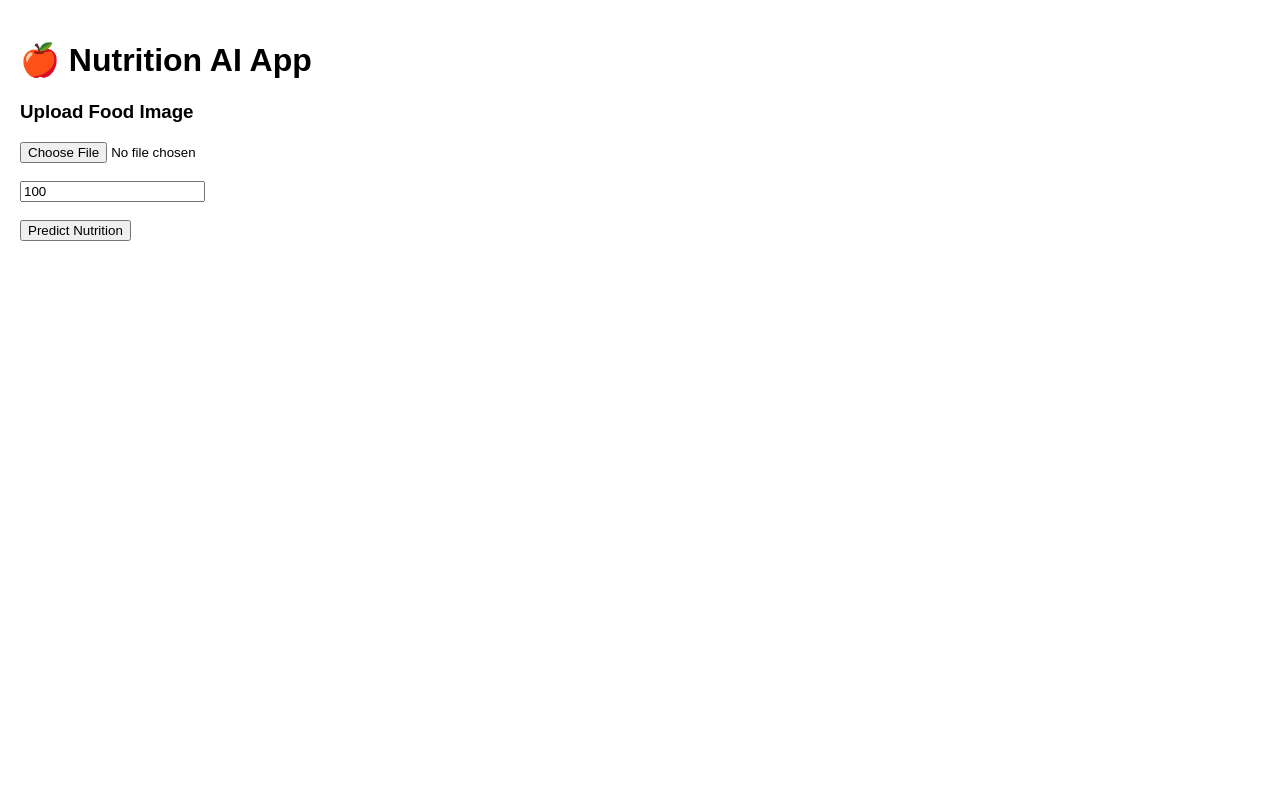
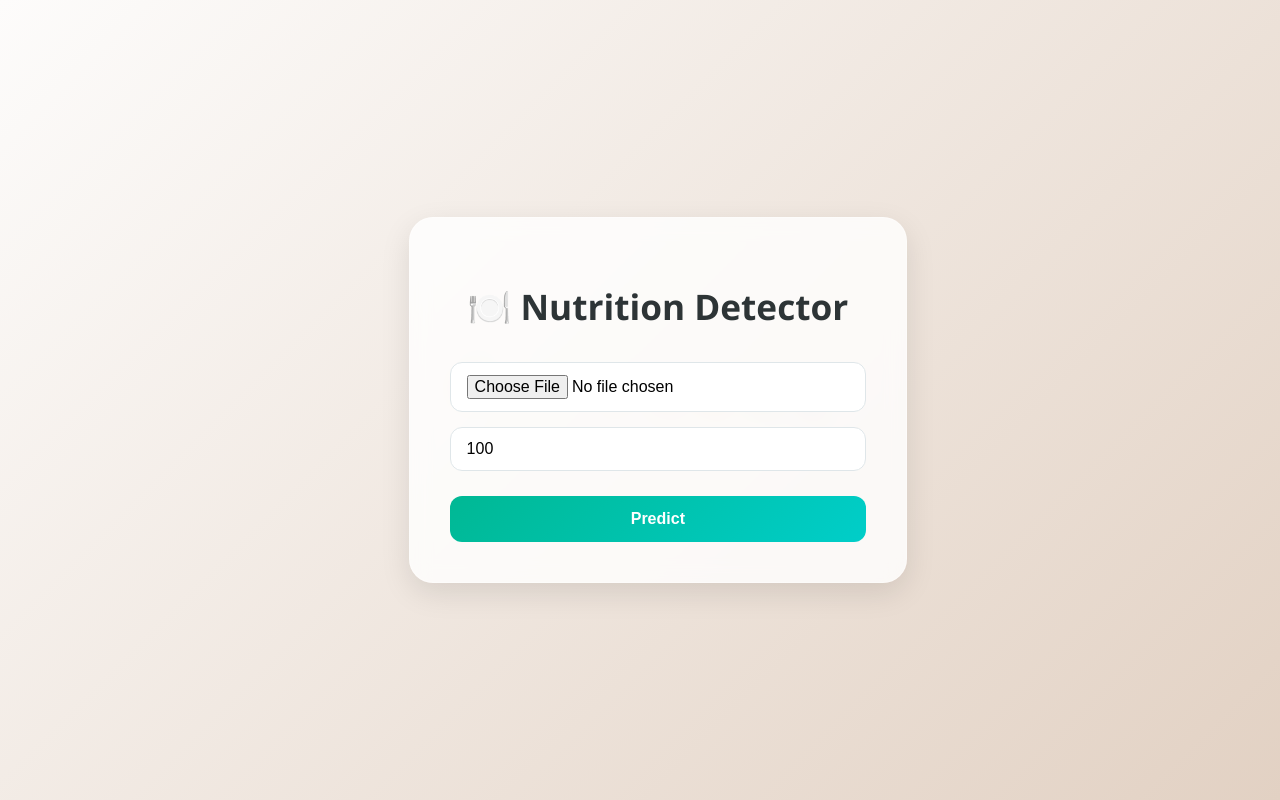
Before and after one commit to sikandar84/fyp-frontend, a React (Create React App) app: page / in a window 1280 px wide. Built offline with nearby package versions, Linux system fonts and the light colour scheme.

Commit message:
Update App.js

```diff
--- a/src/App.js
+++ b/src/App.js
@@ -1,187 +1,94 @@
 import React, { useState } from "react";
 import axios from "axios";
-
-const BACKEND_URL = "https://fyp-backend-production-82be.up.railway.app"; // 🔥 CHANGE THIS
+import "./App.css";
 
 function App() {
   const [file, setFile] = useState(null);
   const [weight, setWeight] = useState(100);
-
-  const [nutrition, setNutrition] = useState(null);
+  const [result, setResult] = useState(null);
   const [loading, setLoading] = useState(false);
 
-  const [age, setAge] = useState("");
-  const [gender, setGender] = useState("");
-  const [goal, setGoal] = useState("maintain");
-  const [disease, setDisease] = useState("");
-
-  const [recommendation, setRecommendation] = useState("");
-
-  // -------------------------
-  // Handle Image Upload
-  // -------------------------
-  const handleFileChange = (e) => {
-    setFile(e.target.files[0]);
-  };
-
-  // -------------------------
-  // Predict Nutrition
-  // -------------------------
   const handlePredict = async () => {
     if (!file) {
       alert("Please select an image");
       return;
     }
 
-    const formData = new FormData();
+    const formData = new FormData(); // Always create new FormData
     formData.append("file", file);
     formData.append("weight", weight);
 
+    setLoading(true);
+    setResult(null);
+
     try {
-      setLoading(true);
-
-      const res = await axios.post(
-        `${BACKEND_URL}/predict`,
+      const response = await axios.post(
+        "https://fyp-backend-production-adce.up.railway.app/predict",
         formData,
-        {
-          headers: {
-            "Content-Type": "multipart/form-data",
-          },
-        }
+        { headers: { "Content-Type": "multipart/form-data" } }
       );
 
-      setNutrition(res.data);
-      setLoading(false);
-    } catch (err) {
-      console.error(err);
-      alert("Prediction failed");
+      setResult(response.data);
+
+      // Reset file input
+      setFile(null);
+      document.getElementById("fileInput").value = "";
+    } catch (error) {
+      console.error(error);
+      alert("Error calling backend");
+    } finally {
       setLoading(false);
     }
   };
 
-  // -------------------------
-  // Get AI Recommendation
-  // -------------------------
-  const handleRecommend = async () => {
-    if (!nutrition) return;
+  return (
+    <div className="app">
+      <h1 className="title">🍽️ Nutrition Detector</h1>
 
-    const formData = new FormData();
-
-    formData.append("calories", nutrition.calories);
-    formData.append("protein", nutrition.protein);
-    formData.append("carbohydrates", nutrition.carbohydrates);
-    formData.append("fats", nutrition.fats);
-    formData.append("fiber", nutrition.fiber);
-    formData.append("sugars", nutrition.sugars);
-    formData.append("sodium", nutrition.sodium);
-
-    formData.append("age", age);
-    formData.append("gender", gender);
-    formData.append("goal", goal);
-    formData.append("disease", disease);
-
-    try {
-      const res = await axios.post(
-        `${BACKEND_URL}/recommend`,
-        formData
-      );
-
-      setRecommendation(res.data.recommendations[0]);
-    } catch (err) {
-      console.error(err);
-      alert("Recommendation failed");
-    }
-  };
-
-  return (
-    <div style={{ padding: 20, fontFamily: "Arial" }}>
-      <h1>🍎 Nutrition AI App</h1>
-
-      {/* ---------------- Upload Section ---------------- */}
-      <div>
-        <h3>Upload Food Image</h3>
-
-        <input type="file" onChange={handleFileChange} />
-        <br /><br />
-
+      <div className="input-container">
+        <input
+          id="fileInput"
+          type="file"
+          accept="image/*"
+          onChange={(e) => setFile(e.target.files[0])}
+        />
         <input
           type="number"
-          placeholder="Weight (grams)"
+          min="1"
           value={weight}
           onChange={(e) => setWeight(e.target.value)}
+          placeholder="Weight (g)"
         />
-
-        <br /><br />
-
-        <button onClick={handlePredict}>
-          {loading ? "Processing..." : "Predict Nutrition"}
+        <button onClick={handlePredict} disabled={loading}>
+          {loading ? "Predicting..." : "Predict"}
         </button>
       </div>
 
-      {/* ---------------- Nutrition Result ---------------- */}
-      {nutrition && (
-        <div style={{ marginTop: 20 }}>
-          <h3>📊 Nutrition Result</h3>
-          <p><b>Food:</b> {nutrition.label}</p>
-          <p><b>Calories:</b> {nutrition.calories}</p>
-          <p><b>Protein:</b> {nutrition.protein}</p>
-          <p><b>Carbs:</b> {nutrition.carbohydrates}</p>
-          <p><b>Fats:</b> {nutrition.fats}</p>
-          <p><b>Fiber:</b> {nutrition.fiber}</p>
-          <p><b>Sugars:</b> {nutrition.sugars}</p>
-          <p><b>Sodium:</b> {nutrition.sodium}</p>
-        </div>
-      )}
+      {result && (
+        <div className="result-card">
+          <h2>Prediction Result</h2>
+          <p className="food-label">{result.label.toUpperCase()}</p>
+          <div className="confidence">
+            <span>Confidence:</span>
+            <div className="bar-container">
+              <div
+                className="bar"
+                style={{ width: `${(result.confidence || 0) * 100}%` }}
+              ></div>
+            </div>
+            <span>{((result.confidence || 0) * 100).toFixed(1)}%</span>
+          </div>
 
-      {/* ---------------- User Inputs ---------------- */}
-      {nutrition && (
-        <div style={{ marginTop: 20 }}>
-          <h3>👤 Your Details</h3>
-
-          <input
-            type="number"
-            placeholder="Age"
-            value={age}
-            onChange={(e) => setAge(e.target.value)}
-          />
-          <br /><br />
-
-          <select value={gender} onChange={(e) => setGender(e.target.value)}>
-            <option value="">Select Gender</option>
-            <option value="Male">Male</option>
-            <option value="Female">Female</option>
-          </select>
-
-          <br /><br />
-
-          <select value={goal} onChange={(e) => setGoal(e.target.value)}>
-            <option value="maintain">Maintain Weight</option>
-            <option value="loss">Lose Weight</option>
-            <option value="gain">Gain Weight</option>
-          </select>
-
-          <br /><br />
-
-          <input
-            type="text"
-            placeholder="Disease (optional)"
-            value={disease}
-            onChange={(e) => setDisease(e.target.value)}
-          />
-
-          <br /><br />
-
-          <button onClick={handleRecommend}>
-            Get AI Recommendation
-          </button>
-        </div>
-      )}
-
-      {/* ---------------- Recommendation ---------------- */}
-      {recommendation && (
-        <div style={{ marginTop: 20 }}>
-          <h3>🤖 AI Recommendation</h3>
-          <p>{recommendation}</p>
+          <h3>Nutrition (for {result.weight} g)</h3>
+          <ul className="nutrition-list">
+            <li>Calories: {result.calories}</li>
+            <li>Protein: {result.protein} g</li>
+            <li>Carbohydrates: {result.carbohydrates} g</li>
+            <li>Fats: {result.fats} g</li>
+            <li>Fiber: {result.fiber} g</li>
+            <li>Sugars: {result.sugars} g</li>
+            <li>Sodium: {result.sodium} mg</li>
+          </ul>
         </div>
       )}
     </div>
```
